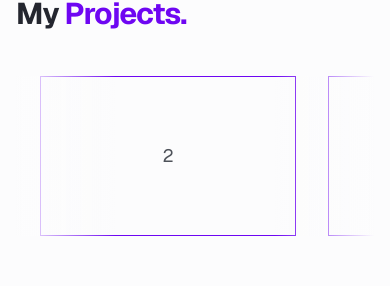
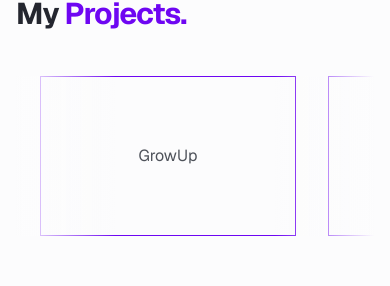
Before and after one commit to yuriivintoniak/vintoniak-dev, a Next.js app: page /projects in a window 390 px wide. Shown: the part 349-635 px from the top of the page. Built offline with nearby package versions, Linux system fonts and the light colour scheme.

Commit message:
feat: add project titles and adjust responsive text size

```diff
--- a/src/components/Projects/ProjectsCarousel.tsx
+++ b/src/components/Projects/ProjectsCarousel.tsx
@@ -8,9 +8,9 @@ export function ProjectsCarousel() {
       {projects.map((project) => (
         <div
           key={project.id}
-          className='mx-4 w-64 h-40 sm:w-80 sm:h-52 text-text-primary text-lg border border-text-accent flex items-center justify-center'
+          className='mx-4 w-64 h-40 sm:w-80 sm:h-52 text-text-primary 2xs:text-lg border border-text-accent flex items-center justify-center'
         >
-          {project.id}
+          {project.title}
         </div>
       ))}
     </Marquee>
--- a/src/components/Projects/projects.data.ts
+++ b/src/components/Projects/projects.data.ts
@@ -1,7 +1,27 @@
-export const projects = [
-  { id: 1 },
-  { id: 2 },
-  { id: 3 },
-  { id: 4 },
-  { id: 5 }
+interface Project {
+  id: number;
+  title: string;
+}
+
+export const projects: Project[] = [
+  {
+    id: 1,
+    title: 'LetsFly'
+  },
+  {
+    id: 2,
+    title: 'GrowUp'
+  },
+  {
+    id: 3,
+    title: 'MovieHub'
+  },
+  {
+    id: 4,
+    title: 'Workforce Manager'
+  },
+  {
+    id: 5,
+    title: 'Questionnaire Builder'
+  }
 ]
```
